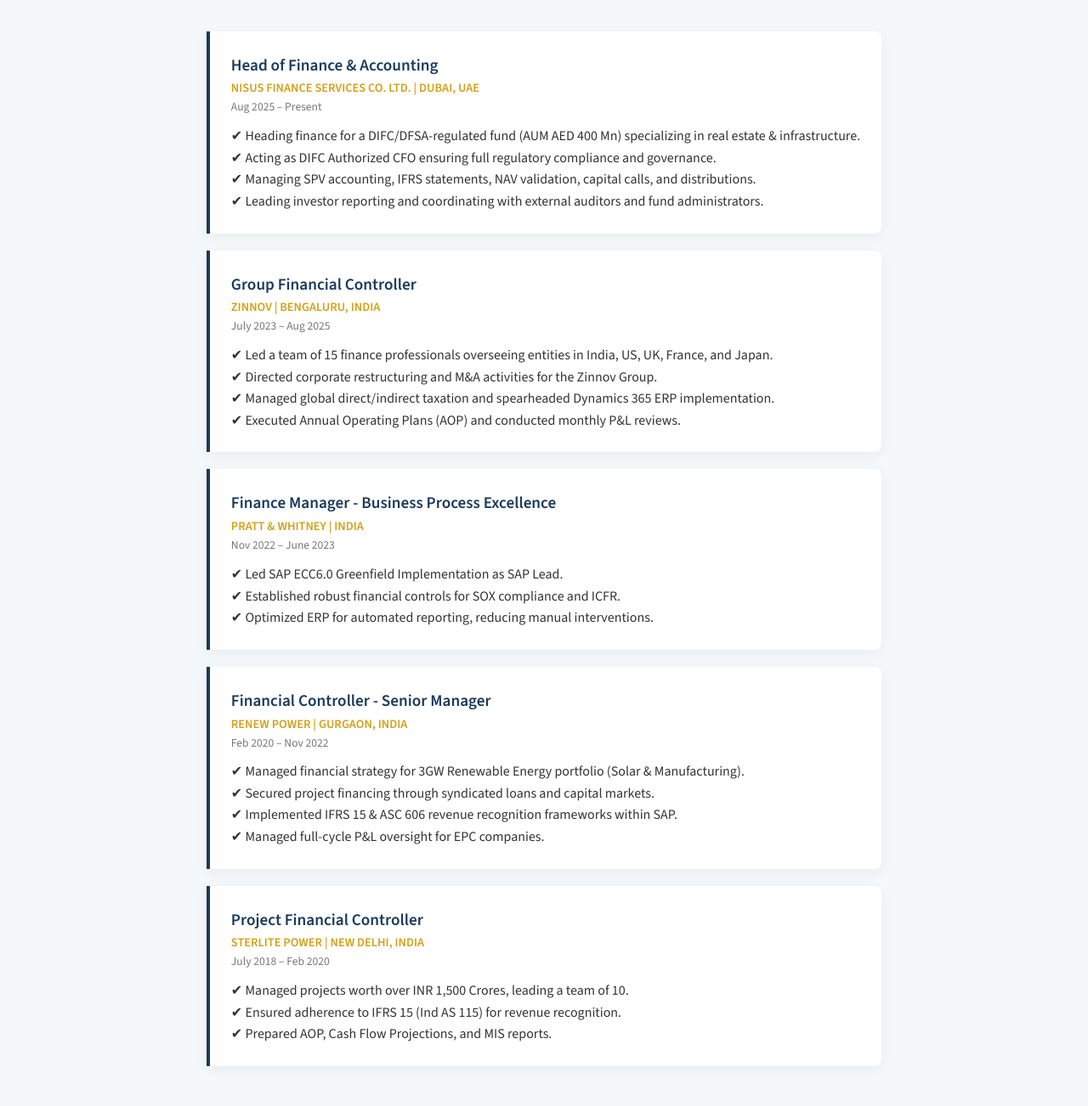
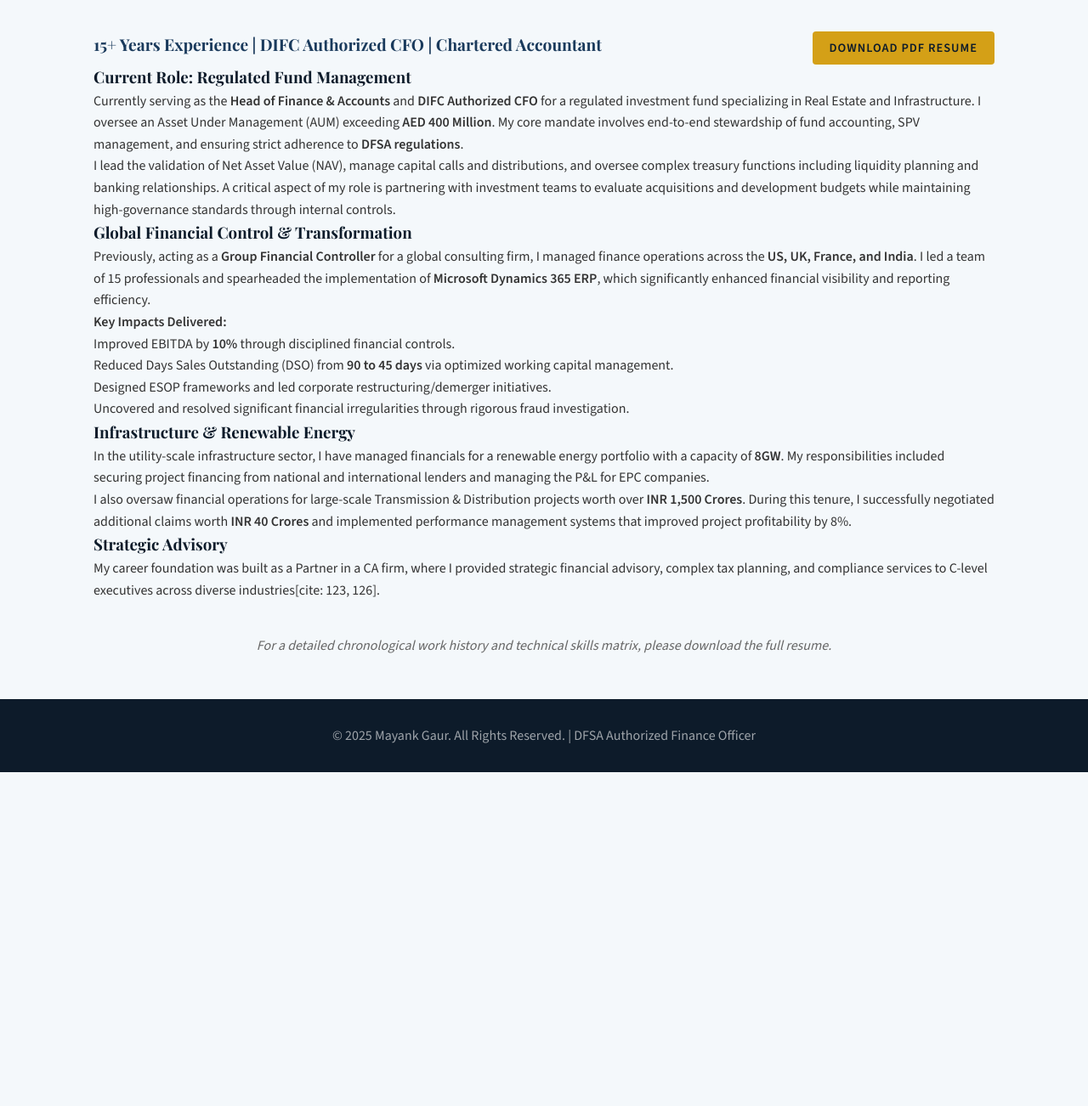
Before and after one commit to camayankgaur/website, a plain HTML site: page experience.html in a window 1280 px wide. Shown: the part 195-1497 px from the top of the page at 85% size. After the commit the page ends 1104 px from the top, so only its background shows below. Drawn offline with nearby package versions, Linux system fonts and the light colour scheme.

Commit message:
Revise experience section with biography and updates
Updated the experience section to include an executive biography and detailed current role responsibilities. Enhanced formatting and added key impacts delivered in previous roles.

```diff
--- a/experience.html
+++ b/experience.html
@@ -26,68 +26,53 @@
 
 <div class="container">
     <div class="section-title">
-        <h2>Professional Experience</h2>
+        <h2>Executive Biography</h2>
         <div class="line"></div>
     </div>
 
-    <div class="timeline-item">
-        <div class="role-title">Head of Finance & Accounting</div>
-        <div class="company">Nisus Finance Services Co. Ltd. | Dubai, UAE</div>
-        <span class="date">Aug 2025 – Present</span>
-        <ul>
-            <li>✔ Heading finance for a DIFC/DFSA-regulated fund (AUM AED 400 Mn) specializing in real estate & infrastructure.</li>
-            <li>✔ Acting as DIFC Authorized CFO ensuring full regulatory compliance and governance.</li>
-            <li>✔ Managing SPV accounting, IFRS statements, NAV validation, capital calls, and distributions.</li>
-            <li>✔ Leading investor reporting and coordinating with external auditors and fund administrators.</li>
-        </ul>
+    <div class="bio-wrapper">
+        <div style="display:flex; justify-content:space-between; align-items:flex-start; flex-wrap:wrap;">
+            <p style="font-size:1.2rem; color:var(--royal); font-family:var(--font-heading); font-weight:700;">
+                15+ Years Experience | DIFC Authorized CFO | Chartered Accountant
+            </p>
+            <a href="assets/docs/Resume_Mayank.pdf" class="btn" download style="font-size:0.9rem; padding:8px 20px;">
+                Download PDF Resume
+            </a>
+        </div>
+
+        <h3>Current Role: Regulated Fund Management</h3>
+        <p>Currently serving as the <strong>Head of Finance & Accounts</strong> and <strong>DIFC Authorized CFO</strong> for a regulated investment fund specializing in Real Estate and Infrastructure. I oversee an Asset Under Management (AUM) exceeding <strong>AED 400 Million</strong>. My core mandate involves end-to-end stewardship of fund accounting, SPV management, and ensuring strict adherence to <strong>DFSA regulations</strong>.</p>
+
+        <p>I lead the validation of Net Asset Value (NAV), manage capital calls and distributions, and oversee complex treasury functions including liquidity planning and banking relationships. A critical aspect of my role is partnering with investment teams to evaluate acquisitions and development budgets while maintaining high-governance standards through internal controls.</p>
+
+        <h3>Global Financial Control & Transformation</h3>
+        <p>Previously, acting as a <strong>Group Financial Controller</strong> for a global consulting firm, I managed finance operations across the <strong>US, UK, France, and India</strong>. I led a team of 15 professionals and spearheaded the implementation of <strong>Microsoft Dynamics 365 ERP</strong>, which significantly enhanced financial visibility and reporting efficiency.</p>
+
+        <div class="highlight-box">
+            <strong>Key Impacts Delivered:</strong>
+            <ul>
+                <li>Improved EBITDA by <strong>10%</strong> through disciplined financial controls.</li>
+                <li>Reduced Days Sales Outstanding (DSO) from <strong>90 to 45 days</strong> via optimized working capital management.</li>
+                <li>Designed ESOP frameworks and led corporate restructuring/demerger initiatives.</li>
+                <li>Uncovered and resolved significant financial irregularities through rigorous fraud investigation.</li>
+            </ul>
+        </div>
+
+        <h3>Infrastructure & Renewable Energy</h3>
+        <p>In the utility-scale infrastructure sector, I have managed financials for a renewable energy portfolio with a capacity of <strong>8GW</strong>. My responsibilities included securing project financing from national and international lenders and managing the P&L for EPC companies.</p>
+
+        <p>I also oversaw financial operations for large-scale Transmission & Distribution projects worth over <strong>INR 1,500 Crores</strong>. During this tenure, I successfully negotiated additional claims worth <strong>INR 40 Crores</strong> and implemented performance management systems that improved project profitability by 8%.</p>
+
+        <h3>Strategic Advisory</h3>
+        <p>My career foundation was built as a Partner in a CA firm, where I provided strategic financial advisory, complex tax planning, and compliance services to C-level executives across diverse industries[cite: 123, 126].</p>
     </div>
 
-    <div class="timeline-item">
-        <div class="role-title">Group Financial Controller</div>
-        <div class="company">Zinnov | Bengaluru, India</div>
-        <span class="date">July 2023 – Aug 2025</span>
-        <ul>
-            <li>✔ Led a team of 15 finance professionals overseeing entities in India, US, UK, France, and Japan.</li>
-            <li>✔ Directed corporate restructuring and M&A activities for the Zinnov Group.</li>
-            <li>✔ Managed global direct/indirect taxation and spearheaded Dynamics 365 ERP implementation.</li>
-            <li>✔ Executed Annual Operating Plans (AOP) and conducted monthly P&L reviews.</li>
-        </ul>
-    </div>
-
-    <div class="timeline-item">
-        <div class="role-title">Finance Manager - Business Process Excellence</div>
-        <div class="company">Pratt & Whitney | India</div>
-        <span class="date">Nov 2022 – June 2023</span>
-        <ul>
-            <li>✔ Led SAP ECC6.0 Greenfield Implementation as SAP Lead.</li>
-            <li>✔ Established robust financial controls for SOX compliance and ICFR.</li>
-            <li>✔ Optimized ERP for automated reporting, reducing manual interventions.</li>
-        </ul>
-    </div>
-
-     <div class="timeline-item">
-        <div class="role-title">Financial Controller - Senior Manager</div>
-        <div class="company">ReNew Power | Gurgaon, India</div>
-        <span class="date">Feb 2020 – Nov 2022</span>
-        <ul>
-            <li>✔ Managed financial strategy for 3GW Renewable Energy portfolio (Solar & Manufacturing).</li>
-            <li>✔ Secured project financing through syndicated loans and capital markets.</li>
-            <li>✔ Implemented IFRS 15 & ASC 606 revenue recognition frameworks within SAP.</li>
-            <li>✔ Managed full-cycle P&L oversight for EPC companies.</li>
-        </ul>
-    </div>
-
-    <div class="timeline-item">
-        <div class="role-title">Project Financial Controller</div>
-        <div class="company">Sterlite Power | New Delhi, India</div>
-        <span class="date">July 2018 – Feb 2020</span>
-        <ul>
-            <li>✔ Managed projects worth over INR 1,500 Crores, leading a team of 10.</li>
-            <li>✔ Ensured adherence to IFRS 15 (Ind AS 115) for revenue recognition.</li>
-            <li>✔ Prepared AOP, Cash Flow Projections, and MIS reports.</li>
-        </ul>
+    <div style="text-align:center; margin-top:40px;">
+        <p style="color:#666; font-style:italic;">For a detailed chronological work history and technical skills matrix, please download the full resume.</p>
     </div>
 </div>
+
+
 
 
 <footer>
```
